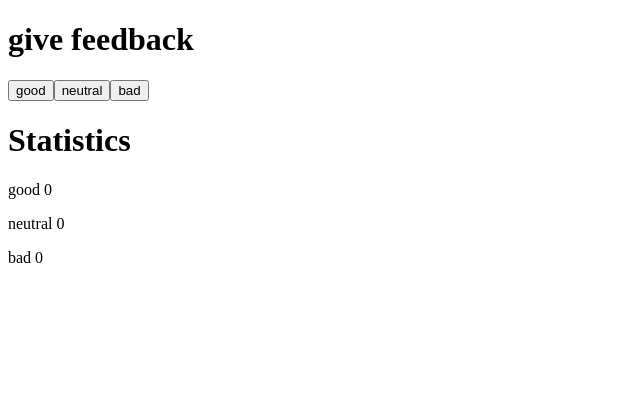
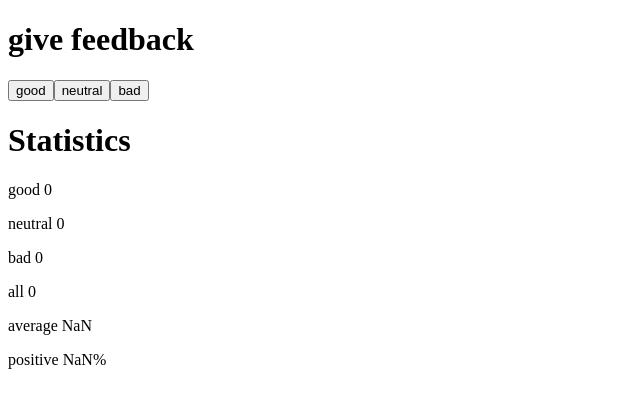
Before and after one commit to Ngange/part-1-copied, a React (Create React App) app in the folder unicafe/: page / in a window 1280 px wide. Shown: the top 408 px of the page, without its empty margins (0-640 px from the left). Built offline with nearby package versions, Linux system fonts and the light colour scheme.

Commit message:
1.7: unicafe step2

```diff
--- a/unicafe/src/App.js
+++ b/unicafe/src/App.js
@@ -4,6 +4,10 @@ const App = () => {
   const [good, setGood] = useState(0)
   const [neutral, setNeutral] = useState(0)
   const [bad, setBad] = useState(0)
+
+  const total = good + neutral + bad
+  const average = (good -bad) / total
+  const positive = (good * 100) / (total)
 
 
 
@@ -18,6 +22,9 @@ const App = () => {
       <p>good {good}</p>
       <p>neutral {neutral}</p>
       <p>bad {bad}</p>
+      <p>all {total}</p>
+      <p>average {average}</p>
+      <p>positive {positive}%</p>
 
     </div>
   )
```
